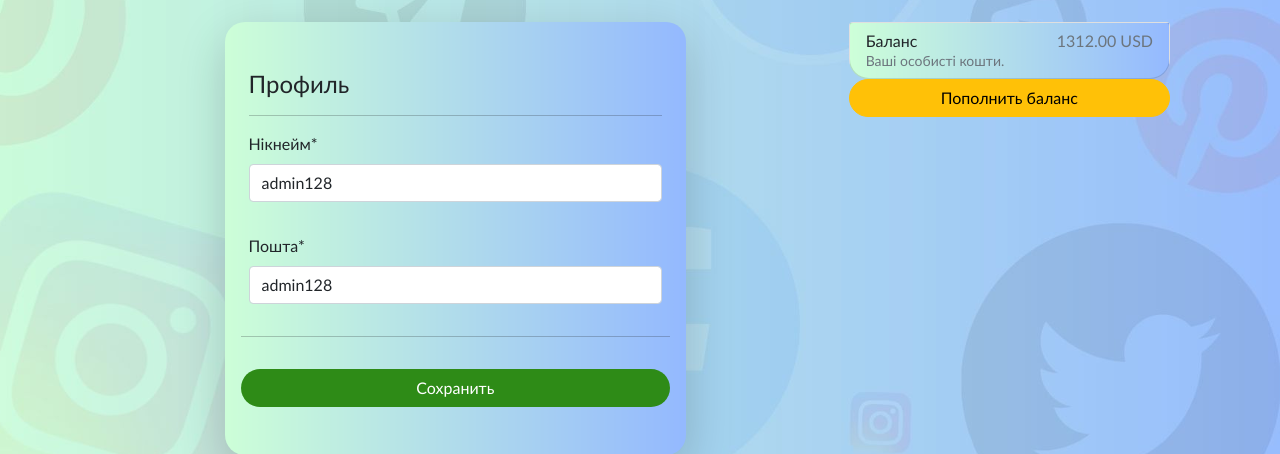
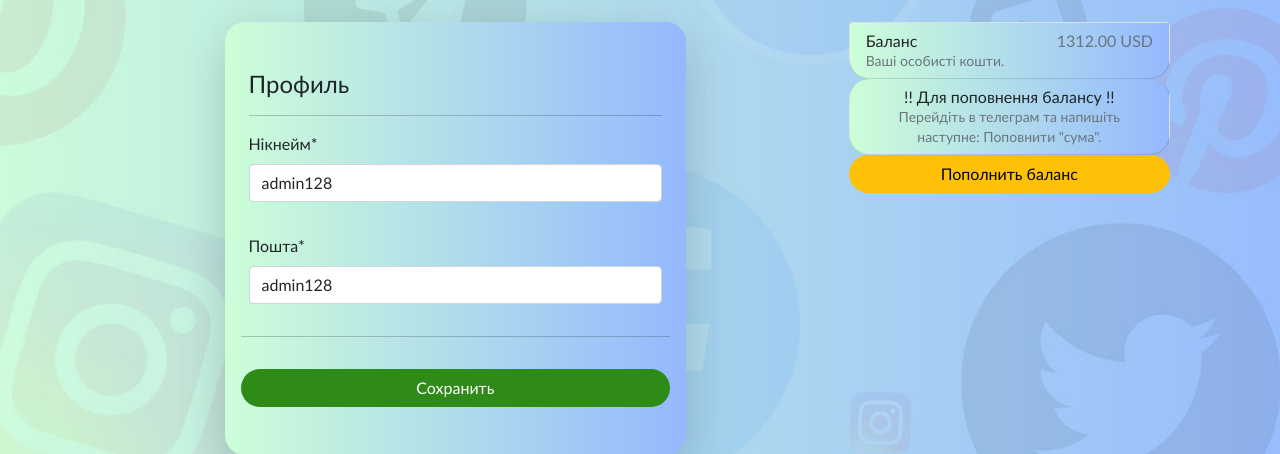
Before and after one commit to Evggeennniy/Rise-Project, a Django app: page /account/profile in a window 1280 px wide. Shown: the part 76-530 px from the top of the page. Run offline with Django 4.2, Linux system fonts and the light colour scheme; a user stored in the database is signed in; data comes from the database, SQL or seed files in the repository; parts of the project's set-up code (start-up, migrations or seed data) failed here and were passed over; some libraries are stand-ins or nearby versions.

Commit message:
next pack of fix

```diff
--- a/app/settings/settings.py
+++ b/app/settings/settings.py
@@ -7,11 +7,11 @@ BASE_DIR = Path(__file__).resolve().parent.parent
 
 SECRET_KEY = 'django-insecure-+q640znnpj98b*v+c!66^nl4!$ej_oe66t^*w@50oj(r**5hhj'
 
-CSRF_TRUSTED_ORIGINS = ['http://riseua.online', 'http://161.35.216.180']
+CSRF_TRUSTED_ORIGINS = ['http://riseua.online',]
 
 DEBUG = False
 
-ALLOWED_HOSTS = ['riseua.online', 'localhost', '127.0.0.1', '161.35.216.180']
+ALLOWED_HOSTS = ['riseua.online', 'localhost', '127.0.0.1']
 
 AUTH_USER_MODEL = 'accounts.User'
 LOGIN_REDIRECT_URL = reverse_lazy('index')
--- a/app/templates/accounts/my_profile.html
+++ b/app/templates/accounts/my_profile.html
@@ -42,6 +42,12 @@
                         </div>
                         <span class="text-muted">{{ object.balance }} USD</span>
                     </li>
+                    <li class="block list-group-item d-flex justify-content-between lh-sm">
+                        <div class="text-center">
+                            <h6 class="my-0">!! Для поповнення балансу !!</h6>
+                            <small class="text-muted">Перейдіть в телеграм та напишіть наступне: Поповнити "сума".</small>
+                        </div>
+                    </li>
                     <!-- <a class="pay_button btn btn-warning" href="{% url 'choose_payment' %}">Пополнить баланс</a> -->
                     <a class="pay_button btn btn-warning" href="https://t.me/rise_support_ua">Пополнить баланс</a>
                 </ul>
--- a/app/templates/services/index.html
+++ b/app/templates/services/index.html
@@ -74,7 +74,7 @@
 
         {% for obj in object_list %}
         {% if obj.is_active %}
-        <a href="{% url 'services_category' %}" class="service_link nav-link">
+        <a href="{% url 'services_category' obj.id %}" class="service_link nav-link">
             <div class="col d-flex align-items-start service">
                 <div class="icon-square text-dark flex-shrink-0 me-3">
                     <img src="{{ obj.logo.url }}"
```
Also changed, not shown: app/services/views.py (+14 -0 lines).
